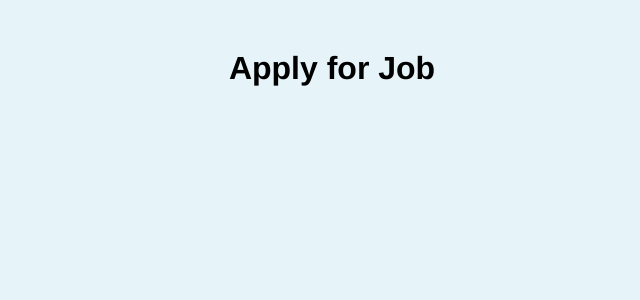
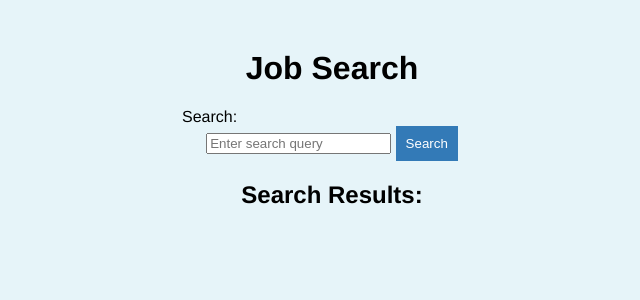
Before and after one commit to Roshni-Bala/JobPortal, a Flask app: page /apply in a window 1280 px wide. Shown: the top 300 px of the page, without its empty margins (308-948 px from the left). Run offline with Flask 3, Linux system fonts and the light colour scheme; a user stored in the database is signed in; data that the repository does not hold is empty; some libraries are stand-ins or nearby versions.

Commit message:
perfect search function

```diff
--- a/app.py
+++ b/app.py
@@ -75,17 +75,15 @@ def hiring():
 
     return render_template('hiring.html')
 
-@app.route('/apply')
+@app.route('/apply', methods=['GET'])
 @login_required
 def apply():
-    jobs = mongo.db.JobPortal.find()
+    search_query = request.args.get('search_query', '')
+    jobs = []
+    if search_query:
+        jobs = mongo.db.JobPortal.find({'$text': {'$search': search_query}})
+
     return render_template('apply.html', jobs=jobs)
-
-
-# @app.route('/apply')
-# @login_required
-# def apply():
-#     return render_template('apply.html')
 
 @app.route('/logout')
 @login_required
--- a/templates/apply.html
+++ b/templates/apply.html
@@ -1,3 +1,5 @@
+<!-- apply.html -->
+
 <!DOCTYPE html>
 <html>
 <head>
@@ -5,18 +7,25 @@
     <link rel="stylesheet" type="text/css" href="{{ url_for('static', filename='stylesheet.css') }}">
 </head>
 <body>
-    <h1>Apply for Job</h1>
-
-    {% for job in jobs %}
-    <div class="card">
-        <h2>{{ job.CompanyName }}</h2>
-        <p><strong>Job Domain:</strong> {{ job.JobDomain }}</p>
-        <p><strong>Primary Skill:</strong> {{ job.PSkill }}</p>
-        <p><strong>Secondary Skill:</strong> {{ job.SSkill }}</p>
-        <p><strong>Role:</strong> {{ job.Role }}</p>
-        <p><strong>Years of Experience:</strong> {{ job.YoE }}</p>
-        <p><strong>Salary:</strong> {{ job.Salary }}</p>
+    <h1>Job Search</h1>
+    <form method="GET" action="{{ url_for('apply') }}">
+        <label for="search">Search:</label>
+        <input type="text" id="search" name="search_query" placeholder="Enter search query">
+        <input type="submit" value="Search">
+    </form>
+    <h2>Search Results:</h2>
+    <div>
+        {% for job in jobs %}
+        <div class="job-card">
+            <h3>{{ job['CompanyName'] }}</h3>
+            <p>Job Domain: {{ job['JobDomain'] }}</p>
+            <p>Primary Skill: {{ job['PSkill'] }}</p>
+            <p>Secondary Skill: {{ job['SSkill'] }}</p>
+            <p>Role: {{ job['Role'] }}</p>
+            <p>Years of Experience: {{ job['YoE'] }}</p>
+            <p>Salary: {{ job['Salary'] }}</p>
+        </div>
+        {% endfor %}
     </div>
-    {% endfor %}
 </body>
 </html>
```
